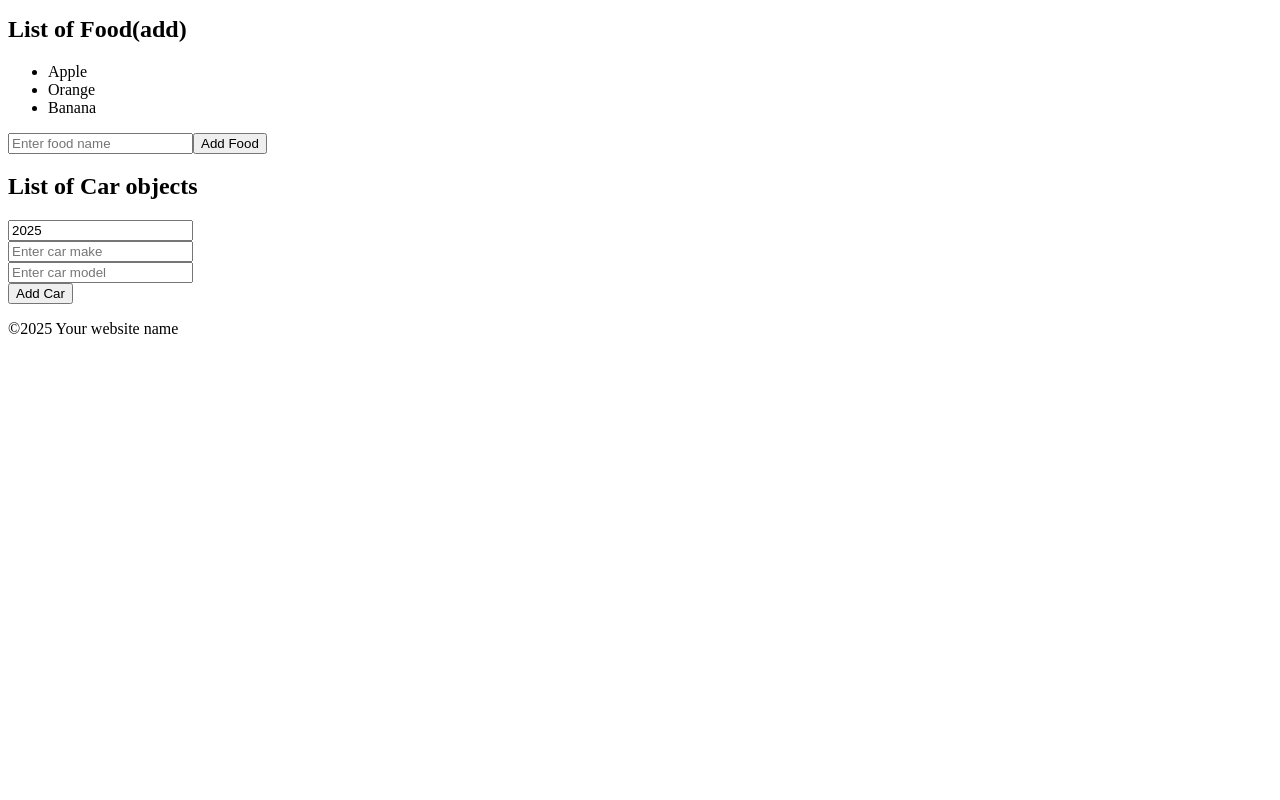
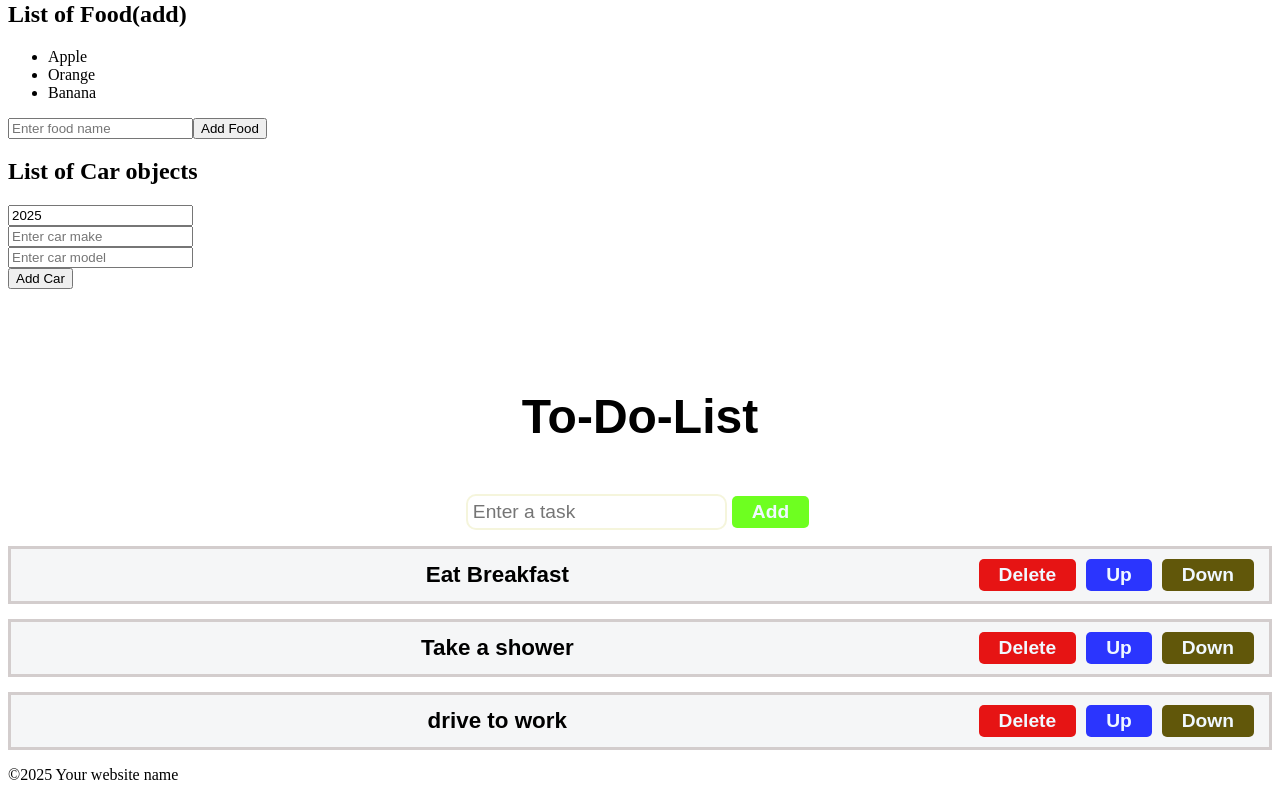
Before and after one commit to amirhoprogrammer/my-react-bro, a React (Vite) app: page / in a window 1280 px wide. Shown: the part 2623-3423 px from the top of the page. Before the commit the page ends 2977 px from the top, so only its background shows below. Built offline with nearby package versions, Linux system fonts and the light colour scheme.

Commit message:
add to do list app

```diff
--- a/src/App.jsx
+++ b/src/App.jsx
@@ -17,6 +17,7 @@ import MyComponents from "./MyComponents.jsx";
 import MyComponentObject from "./MyComponentObject.jsx";
 import MyComponentArray from "./MyComponentArray.jsx";
 import MyComponentArrayObject from "./MyComponentArrayObject.jsx";
+import ToDoList from "./ToDoList.jsx";
 function App() {
   const fruits = [
     { id: 1, name: "apple", calories: 95 },
@@ -55,6 +56,7 @@ function App() {
       <MyComponentObject />
       <MyComponentArray />
       <MyComponentArrayObject />
+      <ToDoList />
       {/*<Student name="Ali" age="ghi" isStudent={true} />
       <Student />*/}
       {/**/}
--- /dev/null
+++ b/src/ToDoList.jsx
@@ -0,0 +1,68 @@
+import { element } from "prop-types";
+import React, { useState } from "react";
+function ToDoList() {
+  const [tasks, setTasks] = useState(["Eat Breakfast", "Take a shower", "drive to work"]);
+  const [newTasks, setNewTasks] = useState("");
+  function handInputchange(event) {
+    setNewTasks(event.target.value);
+  }
+  function addTask() {
+    //delete whitespace
+    if (newTasks.trim() !== "") {
+      setTasks((t) => [...t, newTasks]);
+      setNewTasks("");
+    }
+  }
+  function deleteTask(index) {
+    const updateTasks = tasks.filter((_, i) => i !== index);
+    setTasks(updateTasks);
+  }
+  function moveTaskUp(index) {
+    if (index > 0) {
+      const updatedTasks = [...tasks];
+      [updatedTasks[index], updatedTasks[index - 1]] = [
+        updatedTasks[index - 1],
+        updatedTasks[index],
+      ];
+      setTasks(updatedTasks);
+    }
+  }
+  function moveTaskDown(index) {
+    if (index < tasks.length - 1) {
+      const updatedTasks = [...tasks];
+      [updatedTasks[index], updatedTasks[index + 1]] = [
+        updatedTasks[index + 1],
+        updatedTasks[index],
+      ];
+      setTasks(updatedTasks);
+    }
+  }
+  return (
+    <div className="to-do-list">
+      <h1>To-Do-List</h1>
+      <div>
+        <input type="text" placeholder="Enter a task" value={newTasks} onChange={handInputchange} />
+        <button onClick={addTask} className="add-button">
+          Add
+        </button>
+      </div>
+      <ol>
+        {tasks.map((task, index) => (
+          <li key={index}>
+            <span className="text">{task}</span>
+            <button className="delete-button" onClick={() => deleteTask(index)}>
+              Delete
+            </button>
+            <button className="move-up-button" onClick={() => moveTaskUp(index)}>
+              Up
+            </button>
+            <button className="move-down-button" onClick={() => moveTaskDown(index)}>
+              Down
+            </button>
+          </li>
+        ))}
+      </ol>
+    </div>
+  );
+}
+export default ToDoList;
--- a/src/index.css
+++ b/src/index.css
@@ -158,7 +158,7 @@ h1 {
   text-align: center;
 }
 label {
-  font-size: 1.5rem;
+  font-size: 1.2rem;
   font-weight: bold;
   margin-bottom: 10px;
 }
@@ -173,3 +173,130 @@ input[type="color"] {
   -o-border-radius: 10px;
   border: 3px solid rgb(220, 220, 240);
 }
+.to-do-list {
+  font-family: Arial, Helvetica, sans-serif;
+  text-align: center;
+  margin-top: 100px;
+}
+.to-do-list h1 {
+  font-size: 3rem;
+}
+.add-button {
+  font-size: 1.2rem;
+  font-weight: bold;
+  padding: 5px 20px;
+  border: none;
+  border-radius: 5px;
+  -webkit-border-radius: 5px;
+  -moz-border-radius: 5px;
+  -ms-border-radius: 5px;
+  -o-border-radius: 5px;
+  margin: 0 5px;
+  cursor: pointer;
+  transition: background-color 0.5s ease;
+  -webkit-transition: background-color 0.5s ease;
+  -moz-transition: background-color 0.5s ease;
+  -ms-transition: background-color 0.5s ease;
+  -o-transition: background-color 0.5s ease;
+  background-color: rgb(110, 255, 32);
+  color: aliceblue;
+}
+.add-button:hover {
+  background-color: rgb(10, 131, 73);
+}
+.delete-button {
+  font-size: 1.2rem;
+  font-weight: bold;
+  padding: 5px 20px;
+  border: none;
+  border-radius: 5px;
+  -webkit-border-radius: 5px;
+  -moz-border-radius: 5px;
+  -ms-border-radius: 5px;
+  -o-border-radius: 5px;
+  margin: 0 5px;
+  cursor: pointer;
+  transition: background-color 0.5s ease;
+  -webkit-transition: background-color 0.5s ease;
+  -moz-transition: background-color 0.5s ease;
+  -ms-transition: background-color 0.5s ease;
+  -o-transition: background-color 0.5s ease;
+  color: aliceblue;
+  background-color: rgb(230, 20, 20);
+}
+.delete-button:hover {
+  background-color: brown;
+}
+.move-up-button {
+  font-size: 1.2rem;
+  font-weight: bold;
+  padding: 5px 20px;
+  border: none;
+  margin: 0 5px;
+  cursor: pointer;
+  border-radius: 5px;
+  -webkit-border-radius: 5px;
+  -moz-border-radius: 5px;
+  -ms-border-radius: 5px;
+  -o-border-radius: 5px;
+  transition: background-color 0.5s ease;
+  -webkit-transition: background-color 0.5s ease;
+  -moz-transition: background-color 0.5s ease;
+  -ms-transition: background-color 0.5s ease;
+  -o-transition: background-color 0.5s ease;
+  color: aliceblue;
+  background-color: rgb(43, 53, 254);
+}
+.move-up-button:hover {
+  background-color: rgb(155, 12, 251);
+}
+.move-down-button {
+  font-size: 1.2rem;
+  font-weight: bold;
+  padding: 5px 20px;
+  border: none;
+  margin: 0 5px;
+  cursor: pointer;
+  border-radius: 5px;
+  -webkit-border-radius: 5px;
+  -moz-border-radius: 5px;
+  -ms-border-radius: 5px;
+  -o-border-radius: 5px;
+  transition: background-color 0.5s ease;
+  -webkit-transition: background-color 0.5s ease;
+  -moz-transition: background-color 0.5s ease;
+  -ms-transition: background-color 0.5s ease;
+  -o-transition: background-color 0.5s ease;
+  color: aliceblue;
+  background-color: rgb(97, 87, 10);
+}
+.move-down-button:hover {
+  background-color: rgb(243, 148, 6);
+}
+.to-do-list input[type="text"] {
+  font-size: 1.2rem;
+  padding: 5px;
+  border: 2px solid beige;
+  border-radius: 10px;
+  -webkit-border-radius: 10px;
+  -moz-border-radius: 10px;
+  -ms-border-radius: 10px;
+  -o-border-radius: 10px;
+}
+.to-do-list ol {
+  padding: 0;
+}
+.to-do-list ol li {
+  font-size: 1.4rem;
+  font-weight: bold;
+  padding: 10px;
+  background-color: rgb(245, 246, 247);
+  margin-bottom: 15px;
+  border: 3px solid rgb(211, 205, 205);
+  display: flex;
+  align-items: center;
+  justify-content: center;
+}
+.text {
+  flex: 1;
+}
```
